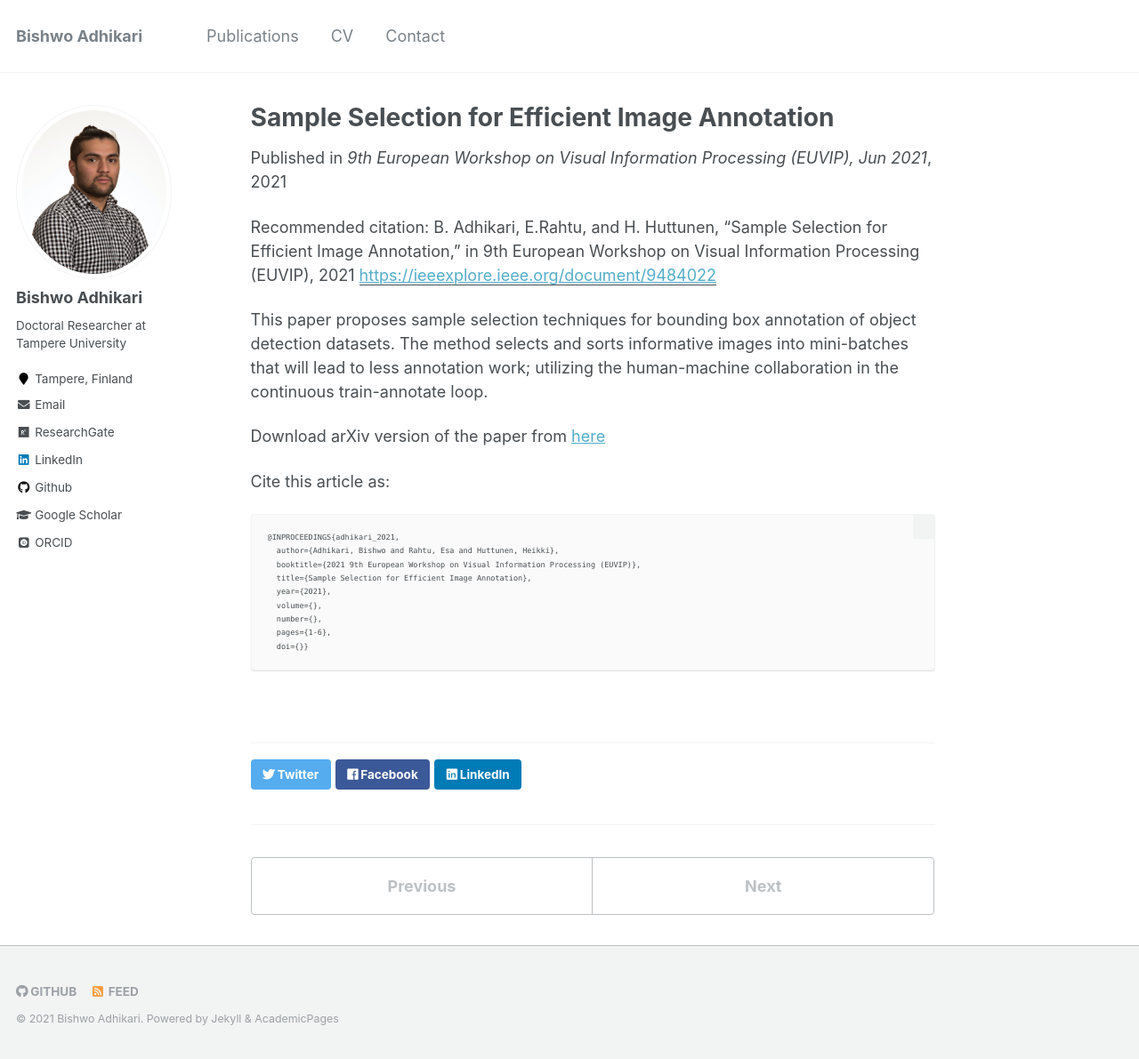
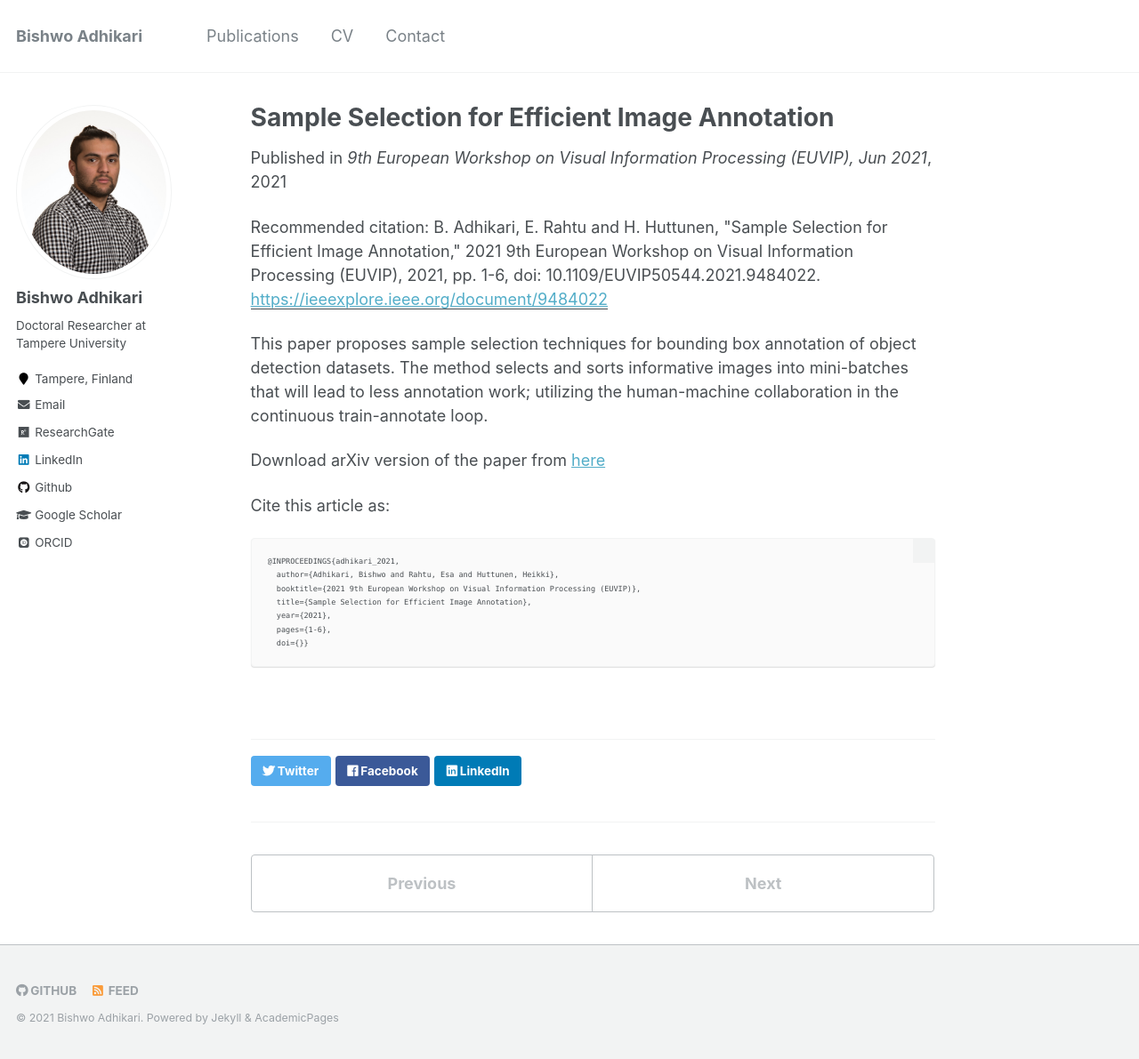
Before and after one commit to adhikaribishwo/adhikaribishwo.github.io, a Jekyll site: the page built from _publications/paper-3.md, in a window 1280 px wide and 1191 px high. Shown: the whole window at 89% size. Built offline with Jekyll 4.4.1, drawn with Linux system fonts in a browser that asks for light colours; some web fonts are replaced.

Commit message:
publicaition update

````diff
--- a/_publications/paper-3.md
+++ b/_publications/paper-3.md
@@ -6,7 +6,7 @@ excerpt: 'This paper proposes an efficeint sample selection techniques for the i
 date:  June 2021
 venue: '9th European Workshop on Visual Information Processing (EUVIP), Jun 2021'
 paperurl: 'https://ieeexplore.ieee.org/document/9484022'
-citation: ' B.  Adhikari, E.Rahtu,  and  H.  Huttunen,  “Sample Selection for Efficient Image Annotation,” in 9th European Workshop on Visual Information Processing (EUVIP), 2021'
+citation: 'B. Adhikari, E. Rahtu and H. Huttunen, "Sample Selection for Efficient Image Annotation," 2021 9th European Workshop on Visual Information Processing (EUVIP), 2021, pp. 1-6, doi: 10.1109/EUVIP50544.2021.9484022.'
 ---
 This paper proposes sample selection techniques for bounding box annotation of object detection datasets. The method selects and sorts informative images into mini-batches that will lead to less annotation work; utilizing the human-machine collaboration in the continuous train-annotate loop.
 
@@ -20,8 +20,6 @@ Cite this article as:
   booktitle={2021 9th European Workshop on Visual Information Processing (EUVIP)},
   title={Sample Selection for Efficient Image Annotation},
   year={2021},
-  volume={},
-  number={},
   pages={1-6},
   doi={}}
 ```
````
